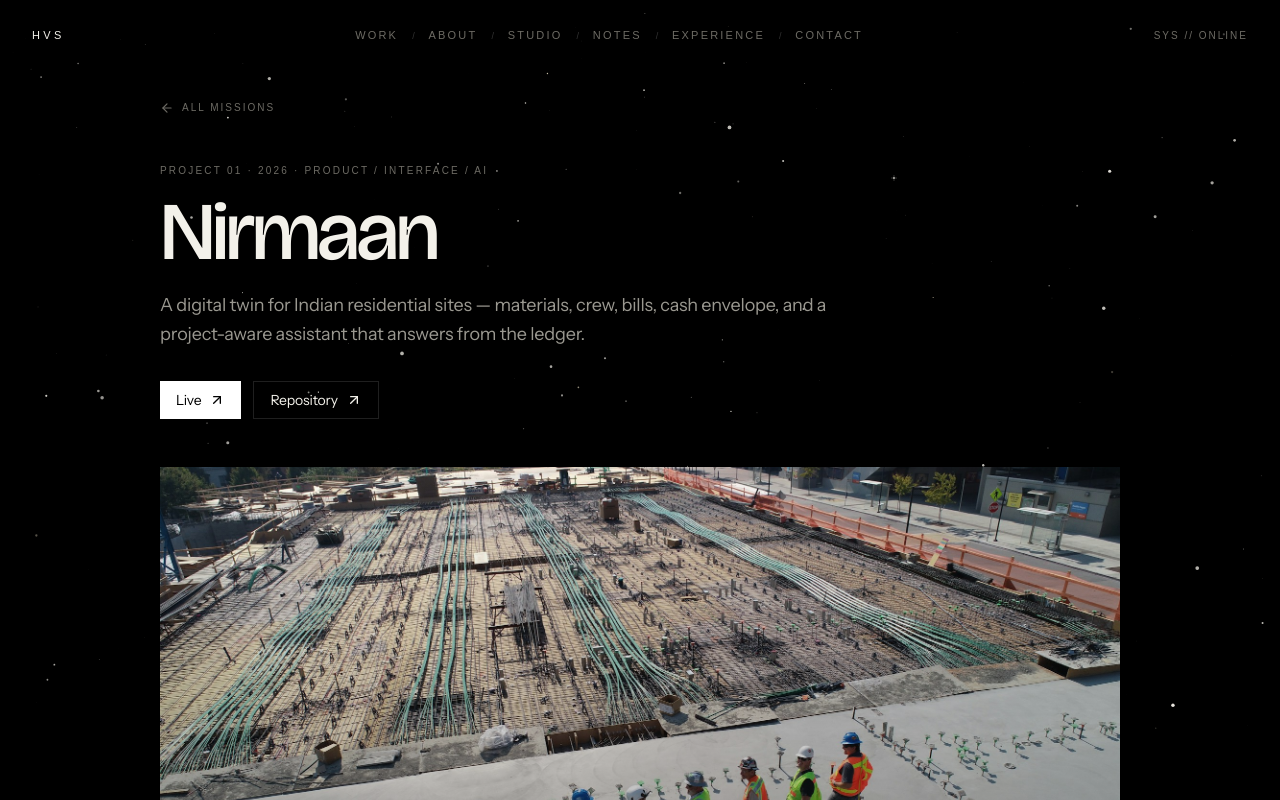
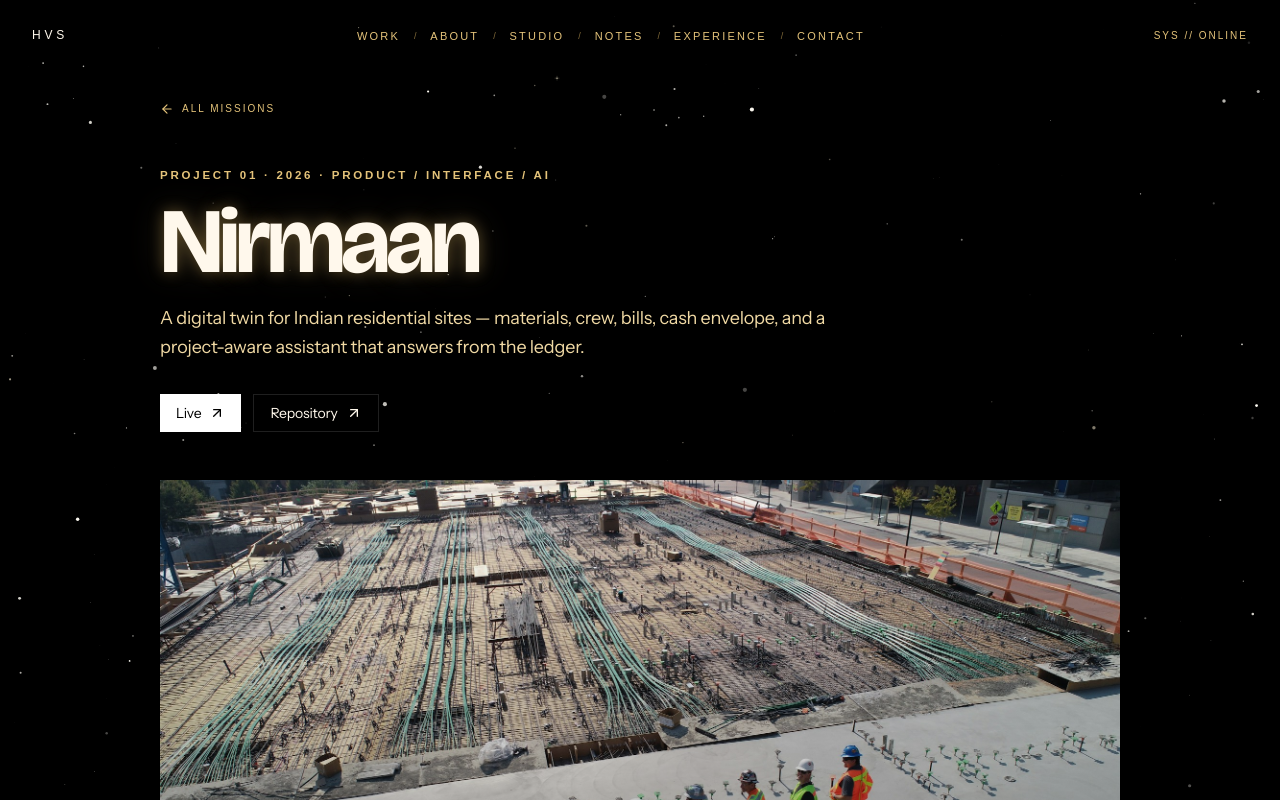
Before and after one commit to JBS-27/Portfolio_Harsh_Vardhan_Singh, a Next.js app: page /work/nirmaan in a window 1280 px wide. Shown: the top 800 px of the page. Built offline with nearby package versions, Linux system fonts and the light colour scheme; a web font is replaced by a local one.

Commit message:
Modification in Fonts4

```diff
--- a/src/app/globals.css
+++ b/src/app/globals.css
@@ -8,10 +8,11 @@
 
   --color-bg: #000000;
   --color-surface: #070708;
-  --color-ink: #f3f1ea;
-  --color-muted: #9a9890;
-  --color-faint: #6d6b64;
-  --color-line: #1c1c1c;
+  --color-ink: #fff8ec;
+  --color-muted: #f0d9a4;
+  --color-faint: #e4c37a;
+  --color-line: #2a2418;
+  --color-accent: #f0c56a;
   --color-violet: #7c3aed;
   --color-blue: #2563eb;
   --color-cyan: #67c8d4;
@@ -37,9 +38,9 @@ body {
   overflow-x: hidden;
   color: var(--color-ink);
   font-family: var(--font-sans-face), ui-sans-serif, system-ui, sans-serif;
-  font-size: 1.0625rem;
+  font-size: 1.125rem;
   letter-spacing: -0.011em;
-  line-height: 1.6;
+  line-height: 1.65;
 }
 
 ::selection {
@@ -66,53 +67,88 @@ body {
 
 .type-display {
   font-family: var(--font-display-face), ui-sans-serif, sans-serif;
-  font-size: clamp(2.6rem, 6.4vw, 5.4rem);
-  font-weight: 500;
-  letter-spacing: -0.045em;
-  line-height: 0.92;
+  font-size: clamp(2.95rem, 7.2vw, 6.1rem);
+  font-weight: 620;
+  letter-spacing: -0.048em;
+  line-height: 0.9;
+  color: var(--color-ink);
+  text-shadow:
+    0 0 18px rgb(240 197 106 / 0.42),
+    0 0 46px rgb(240 197 106 / 0.18);
+  animation: type-glow 4.8s ease-in-out infinite;
 }
 
 .type-section {
   font-family: var(--font-display-face), ui-sans-serif, sans-serif;
-  font-size: clamp(2.1rem, 4.8vw, 4.25rem);
-  font-weight: 500;
-  letter-spacing: -0.042em;
-  line-height: 0.96;
+  font-size: clamp(2.35rem, 5.4vw, 4.7rem);
+  font-weight: 600;
+  letter-spacing: -0.044em;
+  line-height: 0.94;
+  color: var(--color-ink);
+  text-shadow:
+    0 0 14px rgb(240 197 106 / 0.34),
+    0 0 34px rgb(255 248 236 / 0.12);
+  animation: type-glow 5.6s ease-in-out infinite;
 }
 
 .type-sub {
-  font-family: var(--font-display-face), ui-sans-serif, sans-serif;
-  font-size: clamp(1.2rem, 2vw, 1.7rem);
+  font-family: var(--font-serif-face), Georgia, "Times New Roman", serif;
+  font-size: clamp(1.35rem, 2.3vw, 1.95rem);
+  font-style: italic;
   font-weight: 400;
-  letter-spacing: -0.03em;
-  line-height: 1.25;
+  letter-spacing: -0.025em;
+  line-height: 1.28;
+  color: var(--color-muted);
+  text-shadow: 0 0 12px rgb(240 197 106 / 0.22);
 }
 
 .type-body {
-  font-size: 1.0625rem;
-  line-height: 1.7;
+  font-size: 1.125rem;
+  line-height: 1.75;
   letter-spacing: -0.01em;
+  color: var(--color-ink);
 }
 
 .type-meta {
   font-family: var(--font-mono-face), ui-monospace, monospace;
-  font-size: 0.625rem;
-  letter-spacing: 0.22em;
+  font-size: 0.72rem;
+  font-weight: 560;
+  letter-spacing: 0.24em;
   text-transform: uppercase;
+  color: var(--color-faint);
 }
 
 .hero-name {
   font-family: var(--font-display-face), ui-sans-serif, sans-serif;
-  font-size: clamp(3.1rem, 10vw, 7.8rem);
-  font-weight: 560;
+  font-size: clamp(3.5rem, 11vw, 8.6rem);
+  font-weight: 640;
   line-height: 0.74;
   letter-spacing: -0.062em;
+  color: var(--color-ink);
+  text-shadow:
+    0 0 20px rgb(240 197 106 / 0.44),
+    0 0 48px rgb(240 197 106 / 0.2);
+  animation: type-glow 4.2s ease-in-out infinite;
+}
+
+@keyframes type-glow {
+  0%,
+  100% {
+    text-shadow:
+      0 0 12px rgb(240 197 106 / 0.28),
+      0 0 28px rgb(240 197 106 / 0.12);
+  }
+  50% {
+    text-shadow:
+      0 0 22px rgb(240 197 106 / 0.5),
+      0 0 52px rgb(255 232 170 / 0.22);
+  }
 }
 
 .bloom {
   background:
-    radial-gradient(620px 360px at 18% 40%, rgb(255 252 244 / 0.03), transparent 60%),
-    radial-gradient(480px 300px at 78% 42%, rgb(255 252 244 / 0.025), transparent 64%);
+    radial-gradient(640px 380px at 18% 40%, rgb(240 197 106 / 0.07), transparent 62%),
+    radial-gradient(500px 320px at 78% 42%, rgb(255 248 236 / 0.05), transparent 66%);
 }
 
 .section-veil {
--- a/src/components/ParticleText.jsx
+++ b/src/components/ParticleText.jsx
@@ -361,7 +361,7 @@ const ParticleText = ({
       ctx.clearRect(0, 0, width, height);
 
       if (glow && !reducedMotion) {
-        ctx.shadowBlur = particleSize * 3;
+        ctx.shadowBlur = particleSize * 5.8;
         ctx.shadowColor = highlightColor;
       } else {
         ctx.shadowBlur = 0;
--- a/src/components/initiator-globe.tsx
+++ b/src/components/initiator-globe.tsx
@@ -20,11 +20,13 @@ const pointVertex = /* glsl */ `
   uniform float uPixelRatio;
   uniform float uReveal;
   uniform float uHover;
+  uniform float uTime;
   uniform vec3 uLightDir;
   varying float vAlpha;
   varying float vSeed;
   varying float vKind;
   varying float vLit;
+  varying float vTwinkle;
 
   void main() {
     vec4 world = modelMatrix * vec4(position, 1.0);
@@ -34,18 +36,31 @@ const pointVertex = /* glsl */ `
 
     float depth = smoothstep(-0.06, 0.72, facing);
     float lit = pow(max(dot(worldN, normalize(uLightDir)), 0.0), 12.0);
+    float isLand = 1.0 - step(0.5, aKind) + step(2.5, aKind);
+    float isGold = step(2.5, aKind);
+    float isCoast = step(0.5, aKind) * (1.0 - step(1.5, aKind));
+    float isGrid = step(1.5, aKind) * (1.0 - step(2.5, aKind));
+    float pulse = sin(uTime * (3.4 + aSeed * 4.6) + aSeed * 21.0);
+    float flicker = sin(uTime * (8.2 + aSeed * 9.1) + aSeed * 40.0);
+    vTwinkle = mix(0.78, 0.38 + 0.62 * pulse, isLand);
+    vTwinkle *= mix(1.0, 0.58 + 0.42 * flicker, isLand);
     vLit = lit * uHover;
     vSeed = aSeed;
     vKind = aKind;
-    vAlpha = mix(0.03, 1.0, depth) * (1.0 + uReveal * 0.1);
-    if (aKind > 1.5 && aKind < 2.5) vAlpha *= 0.2;
+    vAlpha = mix(0.08, 1.0, depth) * (1.0 + uReveal * 0.14);
+    vAlpha *= mix(1.0, 0.1, isGrid);
+    vAlpha *= mix(1.0, 0.4, isCoast);
+    vAlpha *= mix(1.0, 1.55 * max(vTwinkle, 0.42), isLand);
 
     vec4 mv = modelViewMatrix * vec4(position, 1.0);
     gl_Position = projectionMatrix * mv;
 
-    float kindSize = aKind > 2.5 ? 1.05 : aKind > 1.5 ? 0.58 : aKind > 0.5 ? 1.12 : 0.88;
-    gl_PointSize = kindSize * (0.9 + aSeed * 0.4) * uPixelRatio;
-    gl_PointSize = clamp(gl_PointSize, 0.75, 2.35);
+    float kindSize = mix(1.72, 2.2, isGold);
+    kindSize = mix(kindSize, 0.58, isCoast);
+    kindSize = mix(kindSize, 0.38, isGrid);
+    kindSize *= mix(1.0, 0.82 + 0.38 * pulse, isLand);
+    gl_PointSize = kindSize * (1.12 + aSeed * 0.6) * uPixelRatio;
+    gl_PointSize = clamp(gl_PointSize, 1.35, 4.6);
   }
 `;
 
@@ -54,22 +69,25 @@ const pointFragment = /* glsl */ `
   varying float vSeed;
   varying float vKind;
   varying float vLit;
+  varying float vTwinkle;
 
   void main() {
     vec2 p = gl_PointCoord * 2.0 - 1.0;
     float d = dot(p, p);
     if (d > 1.0) discard;
-    float glow = exp(-d * 3.4);
+    float glow = exp(-d * 2.55);
 
     vec3 white = vec3(1.0, 1.0, 1.0);
-    vec3 warm = vec3(1.0, 0.992, 0.949);
-    vec3 gold = vec3(1.0, 0.945, 0.659);
+    vec3 warm = vec3(1.0, 0.95, 0.78);
+    vec3 gold = vec3(1.0, 0.88, 0.42);
+    float isLand = 1.0 - step(0.5, vKind) + step(2.5, vKind);
     float t = fract(vSeed * 6.13);
-    vec3 color = mix(white, warm, smoothstep(0.55, 1.0, t) * 0.55);
-    if (vKind > 2.5) color = mix(color, gold, 0.42);
+    vec3 color = mix(white, warm, smoothstep(0.28, 1.0, t) * 0.78);
+    color = mix(color, gold, step(2.5, vKind) * 0.72);
     color = mix(color, white, vLit * 0.35);
+    color *= mix(0.82, 0.88 + 0.55 * vTwinkle, isLand);
 
-    float alpha = glow * vAlpha * (0.7 + vSeed * 0.18 + vLit * 0.22);
+    float alpha = glow * vAlpha * (0.88 + vSeed * 0.2 + vLit * 0.22);
     gl_FragColor = vec4(color, alpha);
   }
 `;
@@ -109,7 +127,7 @@ function useGlobeCloud() {
     }
     const fine = window.matchMedia("(pointer: fine)").matches;
     const narrow = window.innerWidth < 768;
-    const budget = narrow ? 4200 : fine ? 14500 : 7800;
+    const budget = narrow ? 5200 : fine ? 16800 : 9000;
     return buildGlobeCloud(landData, budget, GLOBE_RADIUS);
   }, []);
 }
@@ -133,6 +151,7 @@ function LandPoints({
           uPixelRatio: { value: 1 },
           uReveal: { value: 0 },
           uHover: { value: 0 },
+          uTime: { value: 0 },
           uLightDir: { value: new THREE.Vector3(0.15, 0.2, 1) },
         },
         vertexShader: pointVertex,
@@ -146,10 +165,11 @@ function LandPoints({
 
   useEffect(() => () => material.dispose(), [material]);
 
-  useFrame(({ gl: renderer }) => {
+  useFrame(({ gl: renderer, clock }) => {
     material.uniforms.uPixelRatio.value = Math.min(renderer.getPixelRatio(), 2);
     material.uniforms.uReveal.value = revealRef.current;
     material.uniforms.uHover.value = reduce ? 0 : hoverRef.current;
+    material.uniforms.uTime.value = reduce ? 0 : clock.elapsedTime;
     material.uniforms.uLightDir.value.copy(lightRef.current);
   });
 
--- a/src/components/navbar.tsx
+++ b/src/components/navbar.tsx
@@ -47,7 +47,7 @@ export function Navbar() {
       <div className="mx-auto grid h-[4.5rem] max-w-7xl grid-cols-[auto_1fr_auto] items-center px-5 sm:px-8">
         <Link
           href="/"
-          className="font-mono text-[11px] tracking-[0.3em] text-ink uppercase"
+          className="font-mono text-[12px] tracking-[0.32em] text-ink uppercase"
           onClick={() => setOpen(false)}
         >
           {site.initials}
@@ -64,7 +64,7 @@ export function Navbar() {
             return (
               <span key={link.href} className="flex items-center">
                 {index > 0 ? (
-                  <span className="px-2.5 font-mono text-[9px] text-white/20 lg:px-3.5">
+                  <span className="px-2.5 font-mono text-[9px] text-accent/55 lg:px-3.5">
                     /
                   </span>
                 ) : null}
--- a/src/components/project-card.tsx
+++ b/src/components/project-card.tsx
@@ -85,7 +85,7 @@ export function ProjectCard({ project, featured, onOpen }: ProjectCardProps) {
           <h3 className="mt-3 font-display text-[clamp(1.85rem,3.4vw,3.15rem)] leading-[0.95] tracking-[-0.045em] text-ink">
             {project.title}
           </h3>
-          <p className="mt-2 font-serif text-[1.05rem] text-white/55 italic">
+          <p className="mt-2 font-serif text-[1.12rem] text-muted italic">
             {project.subtitle}
           </p>
           <p className="type-meta mt-3 text-faint">{project.discipline}</p>
--- a/src/components/section-heading.tsx
+++ b/src/components/section-heading.tsx
@@ -18,8 +18,8 @@ export function SectionHeading({
   return (
     <div className={cx("max-w-4xl", className)}>
       <p className="type-meta mb-6 flex items-center gap-3 text-faint">
-        <span className="text-ink/70">{index}</span>
-        <span className="text-white/20">/</span>
+        <span className="text-accent">{index}</span>
+        <span className="text-accent/50">/</span>
         {eyebrow}
       </p>
       {title ? (
--- a/src/components/studio-gallery.tsx
+++ b/src/components/studio-gallery.tsx
@@ -81,7 +81,7 @@ export function StudioGallery() {
                       className="object-cover transition-transform duration-700 ease-[cubic-bezier(0.22,1,0.36,1)] group-hover:scale-[1.04]"
                     />
                     <div className="absolute inset-x-0 bottom-0 bg-linear-to-t from-black/75 via-black/20 to-transparent px-5 py-4 opacity-0 transition duration-400 group-hover:opacity-100">
-                      <p className="type-meta text-white/70">{piece.brand}</p>
+                      <p className="type-meta text-muted">{piece.brand}</p>
                       <p className="mt-1 font-display text-lg tracking-[-0.03em] text-ink">
                         {piece.campaign}
                       </p>
```
Also changed, not shown: src/components/atmosphere.tsx (+24 -13 lines), src/components/hero.tsx (+10 -10 lines), src/lib/globe-points.ts (+5 -5 lines).
